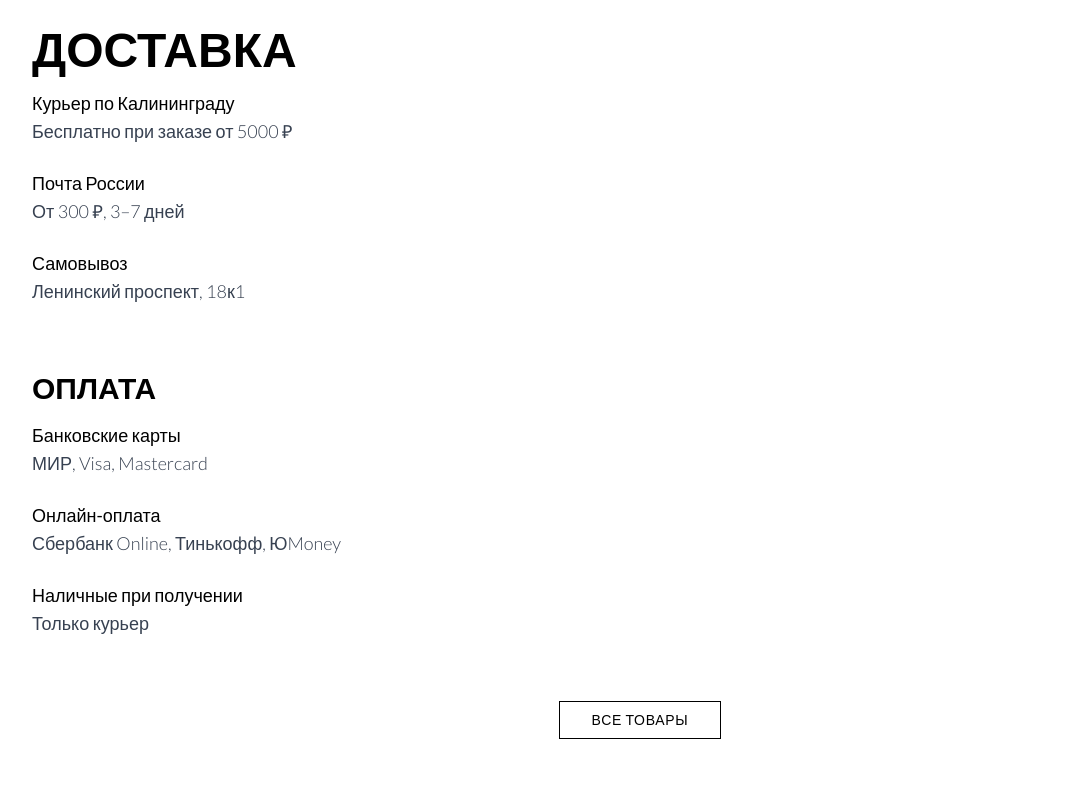
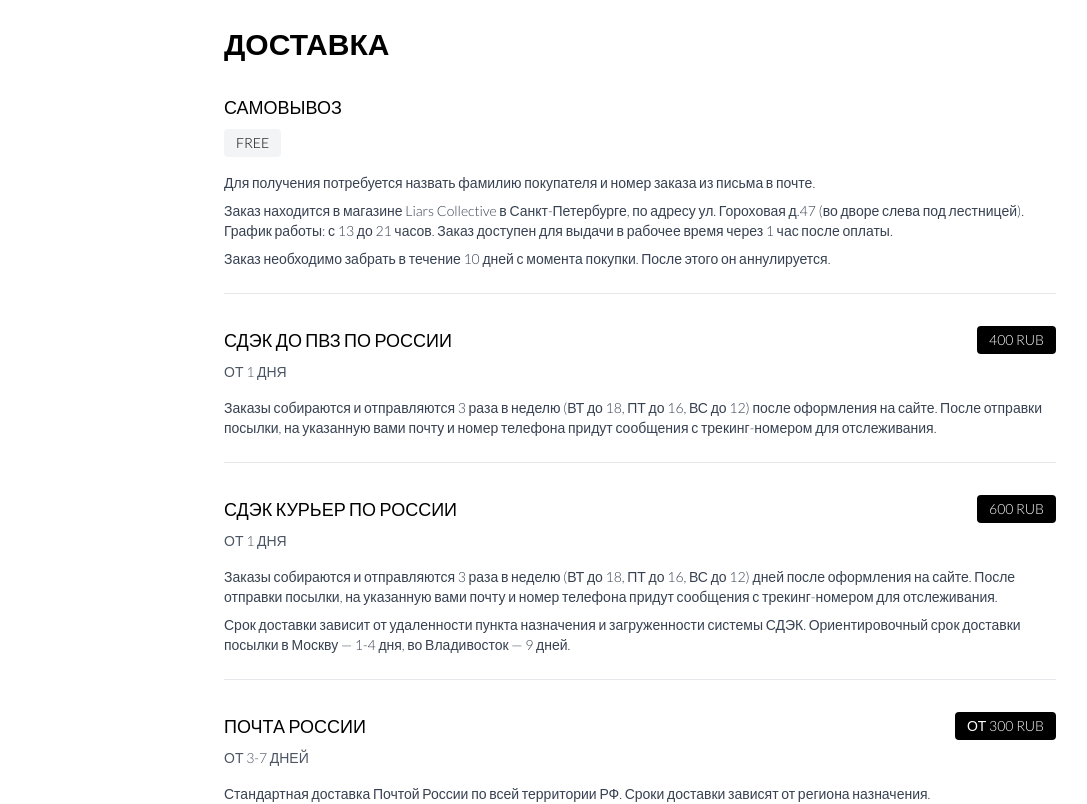
Before and after one commit to glebtrishkin/soyuzlocals, a React (Vite) app: page /delivery in a window 1280 px wide. Shown: the part 1100-1904 px from the top of the page, without its empty margins (0-1087 px from the left). Built offline with nearby package versions, Linux system fonts and the light colour scheme.

Commit message:
Update delivery page to match design with only СДЭК and Почта России

```diff
--- a/src/pages/Delivery.tsx
+++ b/src/pages/Delivery.tsx
@@ -9,74 +9,112 @@ function Delivery() {
       <InteractiveHero imageSrc="/ASSETS/DSC01161-Улучшено-Ум. шума.jpg" />
 
       {/* Контент */}
-      <div className="max-w-7xl mx-auto px-4 sm:px-6 lg:px-8 py-16 space-y-16">
+      <div className="max-w-4xl mx-auto px-4 sm:px-6 lg:px-8 py-16">
         {/* Доставка */}
-        <section className="grid grid-cols-1 gap-12 items-center">
-          <div>
-            <h1 className="text-5xl font-bold uppercase text-black mb-4">
+        <section className="mb-16">
+          <h1 className="text-3xl font-bold uppercase text-black mb-8">
             Доставка
           </h1>
-            <ul className="space-y-6 text-gray-700 text-lg">
-              <li className="flex items-start">
+
+          {/* Самовывоз */}
+          <div className="mb-8 pb-6 border-b border-gray-200">
+            <div className="flex items-start justify-between mb-4">
               <div>
-                  <p className="font-medium text-black">
-                    Курьер по Калининграду
-                  </p>
-                  <p>Бесплатно при заказе от 5000 ₽</p>
+                <h3 className="text-lg font-medium text-black mb-2">САМОВЫВОЗ</h3>
+                <div className="inline-block bg-gray-100 px-3 py-1 text-sm text-black rounded">
+                  FREE
                 </div>
-              </li>
-              <li className="flex items-start">
+              </div>
+            </div>
+            <div className="text-sm text-gray-700 space-y-2">
+              <p>Для получения потребуется назвать фамилию покупателя и номер заказа из письма в почте.</p>
+              <p>Заказ находится в магазине Liars Collective в Санкт-Петербурге, по адресу ул. Гороховая д.47 (во дворе слева под лестницей). График работы: с 13 до 21 часов. Заказ доступен для выдачи в рабочее время через 1 час после оплаты.</p>
+              <p>Заказ необходимо забрать в течение 10 дней с момента покупки. После этого он аннулируется.</p>
+            </div>
+          </div>
+
+          {/* СДЭК ПВЗ */}
+          <div className="mb-8 pb-6 border-b border-gray-200">
+            <div className="flex items-start justify-between mb-4">
               <div>
-                  <p className="font-medium text-black">Почта России</p>
-                  <p>От 300 ₽, 3–7 дней</p>
+                <h3 className="text-lg font-medium text-black mb-2">СДЭК ДО ПВЗ ПО РОССИИ</h3>
+                <div className="text-sm text-gray-600">ОТ 1 ДНЯ</div>
               </div>
-              </li>
-              <li className="flex items-start">
+              <div className="bg-black text-white px-3 py-1 text-sm rounded">
+                400 RUB
+              </div>
+            </div>
+            <div className="text-sm text-gray-700">
+              <p>Заказы собираются и отправляются 3 раза в неделю (ВТ до 18, ПТ до 16, ВС до 12) после оформления на сайте. После отправки посылки, на указанную вами почту и номер телефона придут сообщения с трекинг-номером для отслеживания.</p>
+            </div>
+          </div>
+
+          {/* СДЭК Курьер */}
+          <div className="mb-8 pb-6 border-b border-gray-200">
+            <div className="flex items-start justify-between mb-4">
               <div>
-                  <p className="font-medium text-black">Самовывоз</p>
-                  <p>Ленинский проспект, 18к1</p>
+                <h3 className="text-lg font-medium text-black mb-2">СДЭК КУРЬЕР ПО РОССИИ</h3>
+                <div className="text-sm text-gray-600">ОТ 1 ДНЯ</div>
               </div>
-              </li>
-            </ul>
+              <div className="bg-black text-white px-3 py-1 text-sm rounded">
+                600 RUB
+              </div>
+            </div>
+            <div className="text-sm text-gray-700 space-y-2">
+              <p>Заказы собираются и отправляются 3 раза в неделю (ВТ до 18, ПТ до 16, ВС до 12) дней после оформления на сайте. После отправки посылки, на указанную вами почту и номер телефона придут сообщения с трекинг-номером для отслеживания.</p>
+              <p>Срок доставки зависит от удаленности пункта назначения и загруженности системы СДЭК. Ориентировочный срок доставки посылки в Москву — 1-4 дня, во Владивосток — 9 дней.</p>
+            </div>
+          </div>
+
+          {/* Почта России */}
+          <div className="mb-8">
+            <div className="flex items-start justify-between mb-4">
+              <div>
+                <h3 className="text-lg font-medium text-black mb-2">ПОЧТА РОССИИ</h3>
+                <div className="text-sm text-gray-600">ОТ 3-7 ДНЕЙ</div>
+              </div>
+              <div className="bg-black text-white px-3 py-1 text-sm rounded">
+                ОТ 300 RUB
+              </div>
+            </div>
+            <div className="text-sm text-gray-700">
+              <p>Стандартная доставка Почтой России по всей территории РФ. Сроки доставки зависят от региона назначения.</p>
+            </div>
           </div>
         </section>
 
         {/* Оплата */}
-        <section className="grid grid-cols-1 gap-12 items-center">
-          <div>
-            <h2 className="text-3xl font-semibold uppercase text-black mb-4">
+        <section className="mb-16">
+          <h2 className="text-3xl font-bold uppercase text-black mb-8">
             Оплата
           </h2>
-            <ul className="space-y-6 text-gray-700 text-lg">
-              <li className="flex items-start">
+          <div className="space-y-6 text-gray-700">
+            <div className="flex items-start">
               <div>
-                  <p className="font-medium text-black">Банковские карты</p>
-                  <p>МИР, Visa, Mastercard</p>
+                <p className="font-medium text-black mb-1">Банковские карты</p>
+                <p className="text-sm">МИР, Visa, Mastercard</p>
               </div>
-              </li>
-              <li className="flex items-start">
+            </div>
+            <div className="flex items-start">
               <div>
-                  <p className="font-medium text-black">Онлайн-оплата</p>
-                  <p>Сбербанк Online, Тинькофф, ЮMoney</p>
+                <p className="font-medium text-black mb-1">Онлайн-оплата</p>
+                <p className="text-sm">Сбербанк Online, Тинькофф, ЮMoney</p>
               </div>
-              </li>
-              <li className="flex items-start">
+            </div>
+            <div className="flex items-start">
               <div>
-                  <p className="font-medium text-black">
-                    Наличные при получении
-                  </p>
-                  <p>Только курьер</p>
+                <p className="font-medium text-black mb-1">Наличные при получении</p>
+                <p className="text-sm">Только при курьерской доставке</p>
               </div>
-              </li>
-            </ul>
+            </div>
           </div>
         </section>
 
         {/* Кнопка «Все товары» */}
-        <div className="flex justify-center mt-12 px-4 pb-16">
+        <div className="flex justify-center">
           <Link
             to="/shop"
-            className="inline-flex items-center justify-center px-8 py-2 text-sm font-medium tracking-wider text-black bg-white border border-black uppercase"
+            className="inline-flex items-center justify-center px-8 py-2 text-sm font-medium tracking-wider text-black bg-white border border-black uppercase hover:bg-black hover:text-white transition-colors"
           >
             Все товары
           </Link>
```
Lines whose indentation alone changed are shown as unchanged.
